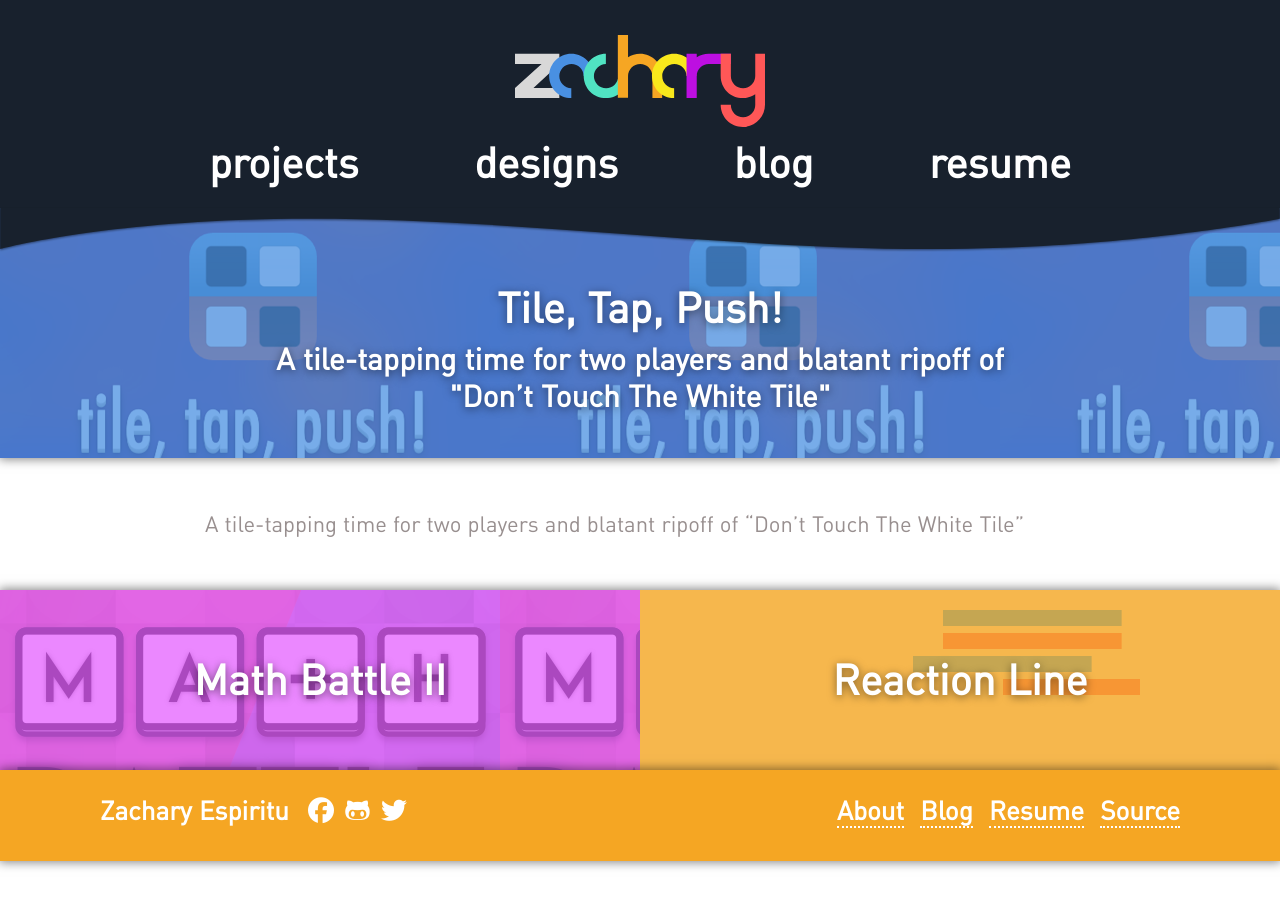
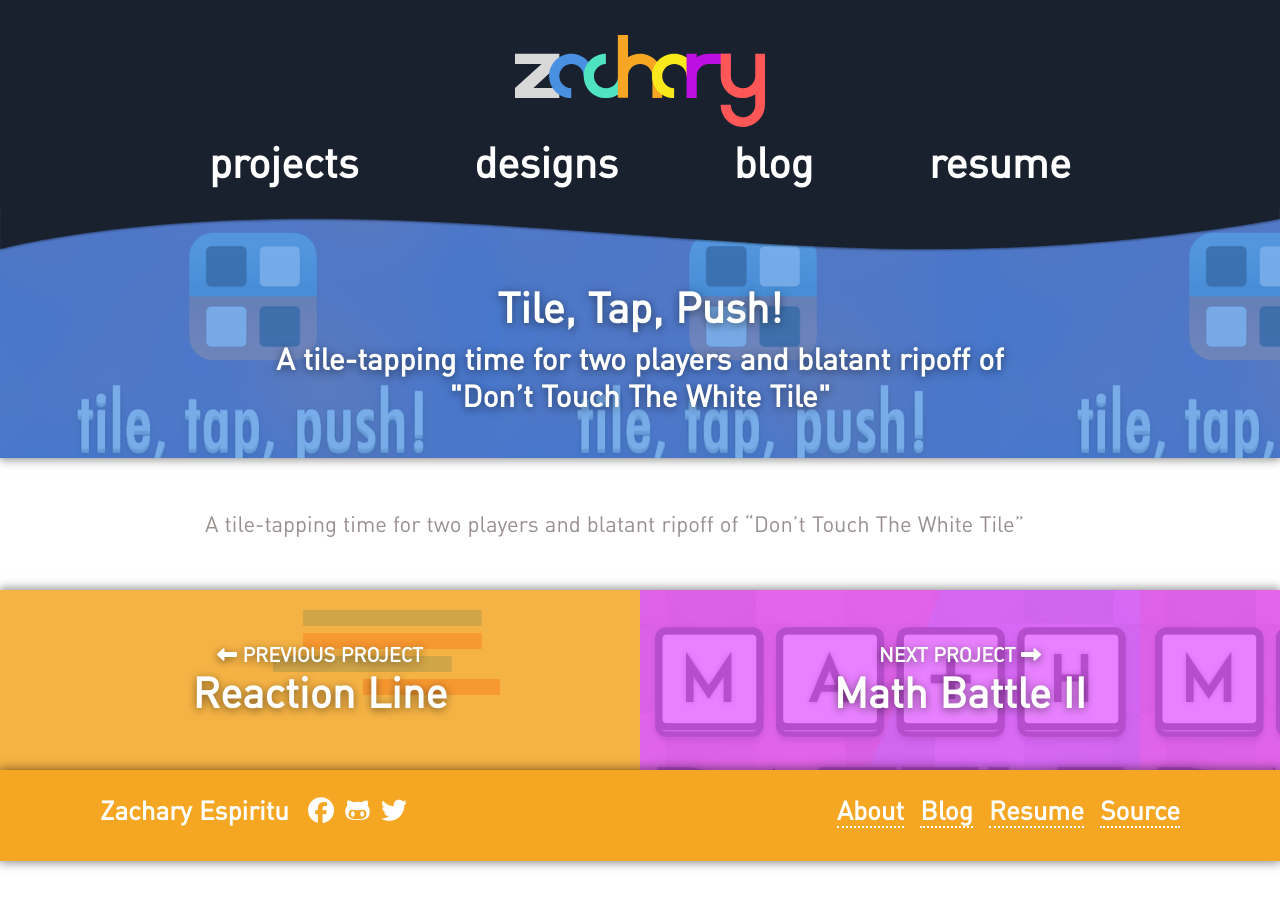
Before and after one commit to ZacharyEspiritu/zacharyespiritu.github.io, a Jekyll site: the page built from _projects/2016-05-23-tile-tap-push.markdown, in a window 1280 px wide. Built offline with Jekyll 4.4.1, drawn with Linux system fonts in a browser that asks for light colours; nearby versions of some CDN libraries.

Commit message:
Add fancy JQuery animations to post footer

```diff
--- /dev/null
+++ b/_includes/post_preview.html
@@ -0,0 +1,74 @@
+{% assign next_post = page.next %}
+{% assign previous_post = page.previous %}
+
+<footer class="post-footer">
+    <nav role="navigation">
+        {% if previous_post %}
+            <a href="{{ previous_post.url }}" class="post-block" style="background-image: url('{{ previous_post.image_path }}');">
+                <div class="overlay" style="background: {{ previous_post.card_color }};"></div>
+                <div class="overlay-text">
+                    <div class="overlay-text-table">
+                        <div class="overlay-text-content">
+                            <div class="preview-direction">
+                                <i class="fa fa-long-arrow-left" aria-hidden="true"></i> Previous Project
+                            </div>
+                            <div class="preview-title">
+                                {{ previous_post.title }}
+                            </div>
+                            <div class="preview-tagline">
+                                {{ previous_post.tagline }}
+                            </div>
+                        </div>
+                    </div>
+                </div>
+            </a>
+        {% endif %}
+        {% if next_post %}
+            <a href="{{ next_post.url }}" class="post-block" style="background-image: url('{{ next_post.image_path }}');">
+                <div class="overlay" style="background: {{ next_post.card_color }};"></div>
+                <div class="overlay-text">
+                    <div class="overlay-text-table">
+                        <div class="overlay-text-content">
+                            <div class="preview-direction">
+                                Next Project <i class="fa fa-long-arrow-right" aria-hidden="true"></i>
+                            </div>
+                            <div class="preview-title">
+                                {{ next_post.title }}
+                            </div>
+                            <div class="preview-tagline">
+                                {{ next_post.tagline }}
+                            </div>
+                        </div>
+                    </div>
+                </div>
+            </a>
+        {% endif %}
+    </nav>
+</footer>
+
+<script>
+    $(document).ready(function(){
+        if ($(window).width() > 700) {
+            $(".preview-tagline").slideUp();
+        }
+
+        $(".post-block").hover(function() {
+            $(this).find(".preview-tagline").stop();
+            $(this).find(".preview-tagline").slideDown("fast");
+        }, function() {
+            if ($(window).width() > 700) {
+                $(this).find(".preview-tagline").stop();
+                $(this).find(".preview-tagline").slideUp("fast");
+            }
+        });
+
+        $(window).resize(function() {
+            if ($(window).width() <= 700) {
+                $(".preview-tagline").slideDown();
+            }
+            else {
+                $(".preview-tagline").slideUp();
+            }
+        });
+    });
+</script>
--- a/_layouts/post.html
+++ b/_layouts/post.html
@@ -31,39 +31,10 @@
                     </div>
                 </div>
             </hgroup>
-            <div class="post-wrapper">
+            <article class="post-wrapper">
                 {{ content }}
-            </div>
-            <footer class="post-footer">
-                <nav role="navigation">
-                    {% assign next_post = page.next %}
-                    {% assign previous_post = page.previous %}
-                    {% if next_post %}
-                        <a href="{{ next_post.url }}" class="post-block" style="background-image: url('{{ next_post.image_path }}');">
-                            <div class="overlay" style="background: {{ next_post.card_color }};"></div>
-                            <div class="overlay-text">
-                                <div class="overlay-text-table">
-                                    <div class="overlay-text-content">
-                                        {{ next_post.title }}
-                                    </div>
-                                </div>
-                            </div>
-                        </a>
-                    {% endif %}
-                    {% if previous_post %}
-                        <a href="{{ previous_post.url }}" class="post-block" style="background-image: url('{{ previous_post.image_path }}');">
-                            <div class="overlay" style="background: {{ previous_post.card_color }};"></div>
-                            <div class="overlay-text">
-                                <div class="overlay-text-table">
-                                    <div class="overlay-text-content">
-                                        {{ previous_post.title }}
-                                    </div>
-                                </div>
-                            </div>
-                        </a>
-                    {% endif %}
-                </nav>
-            </footer>
+            </article>
+            {% include post_preview.html %}
         </main>
         {% include footer.html %}
     </body>
--- a/_sass/styles.scss
+++ b/_sass/styles.scss
@@ -727,7 +727,7 @@
     position: relative;
     display: table-cell;
     width: 50%;
-    height: 100%;
+    height: 180px;
     text-align: center;
     vertical-align: middle;
     text-decoration: none;
@@ -745,7 +745,13 @@
     }
 
     .overlay {
-      opacity: 0.75;
+      opacity: 0.8;
+    }
+
+    @media (max-width: 700px) {
+      width: 100%;
+      display: block;
+    }
   }
 
   .overlay-text-table {
@@ -758,5 +764,20 @@
       vertical-align: middle;
     }
   }
+
+  .preview-direction,
+  .preview-title,
+  .preview-tagline {
+    padding: 0 30px;
+  }
+
+  .preview-direction {
+    font-size: 20px;
+    text-transform: uppercase;
+  }
+
+  .preview-tagline {
+    margin-top: 4px;
+    font-size: 18px;
   }
 }
```
Lines whose indentation alone changed are shown as unchanged.
